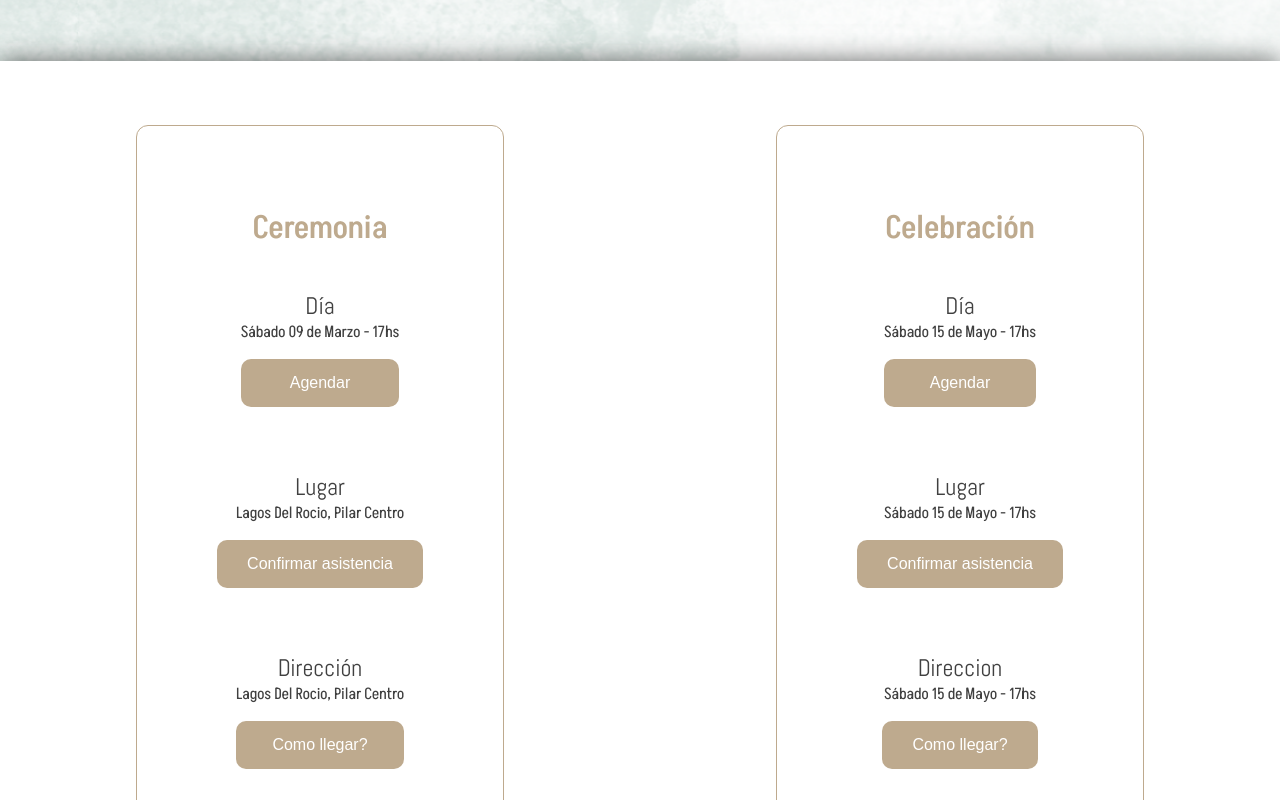
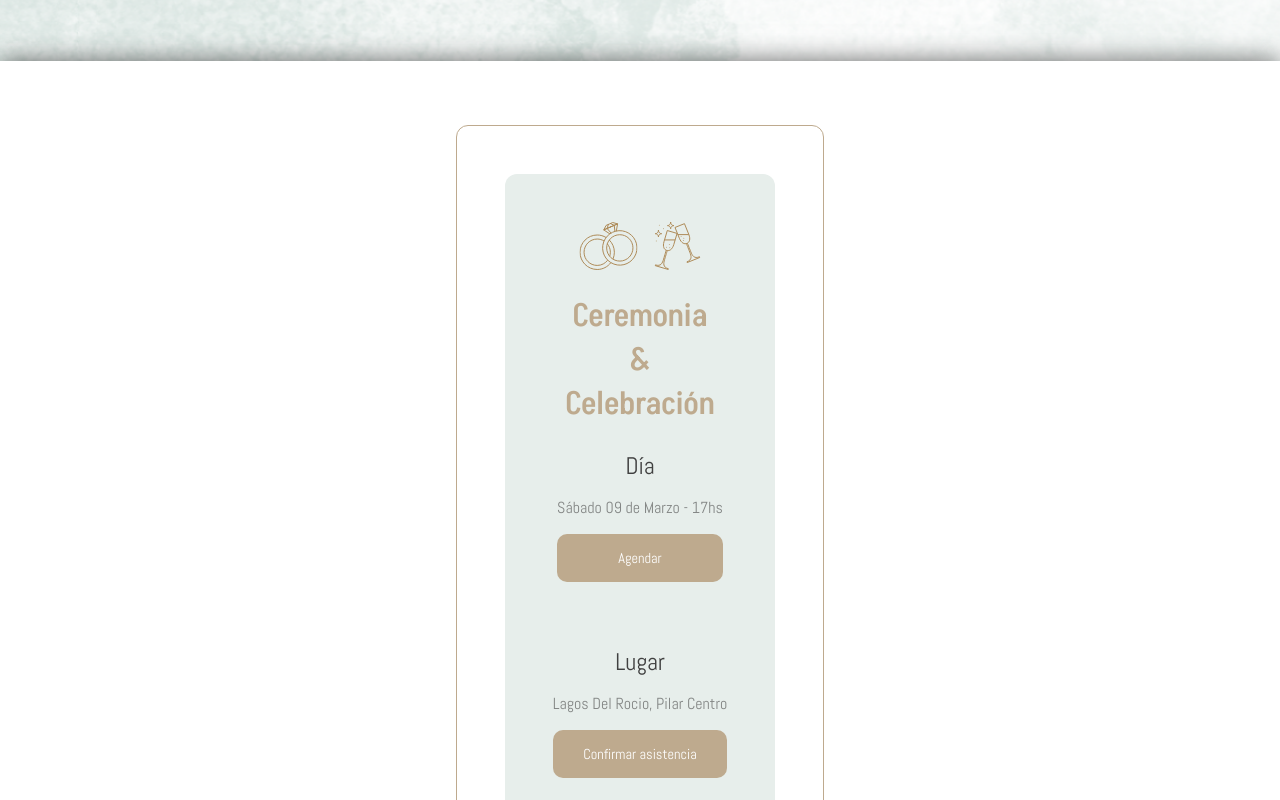
Before and after one commit to joacolarral/pili-y-gonza, a React (Create React App) app: page / in a window 1280 px wide. Shown: the part 1120-1920 px from the top of the page. Built offline with nearby package versions, Linux system fonts and the light colour scheme.

Commit message:
updated information view

```diff
--- a/src/App.scss
+++ b/src/App.scss
@@ -38,6 +38,12 @@
     margin: 0;
     font-size: 1rem;
     font-weight: 400;
+    font-family: "Abel";
+  }
+
+  button {
+    font-family: "Abel";
+    font-size: 0.9rem;
   }
 }
 
--- /dev/null
+++ b/src/icons/cups.js
@@ -0,0 +1,90 @@
+import React from "react";
+
+export default function Cups() {
+  return (
+    <svg
+      width="59"
+      height="48"
+      viewBox="0 0 59 48"
+      fill="none"
+      xmlns="http://www.w3.org/2000/svg"
+    >
+      <g clip-path="url(#clip0_1_987)">
+        <path
+          d="M56.9331 31.8154C60.1862 22.8741 55.6014 12.979 46.6927 9.71406C37.784 6.4491 27.9249 11.0507 24.6718 19.9919C21.4187 28.9332 26.0035 38.8283 34.9122 42.0933C43.821 45.3582 53.6801 40.7567 56.9331 31.8154Z"
+          stroke="#AD8955"
+          stroke-width="0.98"
+          stroke-miterlimit="10"
+        />
+        <path
+          d="M52.8546 20.6284C55.7524 27.307 52.715 35.0844 46.0607 37.9928C39.4064 40.9012 31.6573 37.8528 28.7594 31.1741C25.8616 24.4955 28.899 16.7181 35.5533 13.8097C42.2076 10.9012 49.9567 13.9497 52.8546 20.6284Z"
+          stroke="#AD8955"
+          stroke-width="0.98"
+          stroke-miterlimit="10"
+        />
+        <path
+          d="M31.8827 40.632C28.7487 44.79 23.7794 47.4722 18.1876 47.4722C8.71059 47.4722 1.02591 39.7595 1.02591 30.237C1.02591 20.7146 8.71059 13.0018 18.1984 13.0018C21.4611 13.0018 24.5093 13.9175 27.1066 15.5009"
+          stroke="#AD8955"
+          stroke-width="0.98"
+          stroke-miterlimit="10"
+        />
+        <path
+          d="M30.2728 18C33.4175 21.1239 35.3601 25.4542 35.3601 30.237C35.3601 32.6176 34.8771 34.8797 34.0078 36.9479"
+          stroke="#AD8955"
+          stroke-width="0.98"
+          stroke-miterlimit="10"
+        />
+        <path
+          d="M28.7165 38.1544C26.3231 41.3644 22.5022 43.4326 18.1984 43.4326C10.943 43.4326 5.05069 37.5296 5.05069 30.237C5.05069 22.9443 10.9323 17.0413 18.1984 17.0413C20.7206 17.0413 23.0818 17.7522 25.0781 18.991"
+          stroke="#AD8955"
+          stroke-width="0.98"
+          stroke-miterlimit="10"
+        />
+        <path
+          d="M28.3087 21.8025C30.2084 24.0862 31.346 27.0269 31.346 30.237C31.346 31.605 31.1421 32.9192 30.7557 34.158"
+          stroke="#AD8955"
+          stroke-width="0.98"
+          stroke-miterlimit="10"
+        />
+        <path
+          d="M29.3712 2.43445L28.0833 6.46317L31.99 10.9659"
+          stroke="#AD8955"
+          stroke-width="0.98"
+          stroke-linecap="round"
+          stroke-linejoin="round"
+        />
+        <path
+          d="M31.668 4.89049L38.5799 1.86356L33.7287 0.527832L30.4016 1.98205L27.0851 3.43627L24.7561 7.91742L31.668 4.89049Z"
+          stroke="#AD8955"
+          stroke-width="0.98"
+          stroke-linecap="round"
+          stroke-linejoin="round"
+        />
+        <path
+          d="M37.3564 8.87609L38.5799 1.86353L31.668 4.89046L24.7561 7.91738L30.7128 11.7845"
+          stroke="#AD8955"
+          stroke-width="0.98"
+          stroke-linecap="round"
+          stroke-linejoin="round"
+        />
+        <path
+          d="M31.4426 1.52966L35.2528 3.32859L35.886 9.26395"
+          stroke="#AD8955"
+          stroke-width="0.98"
+          stroke-linecap="round"
+          stroke-linejoin="round"
+        />
+      </g>
+      <defs>
+        <clipPath id="clip0_1_987">
+          <rect
+            width="58"
+            height="48"
+            fill="white"
+            transform="translate(0.5)"
+          />
+        </clipPath>
+      </defs>
+    </svg>
+  );
+}
--- /dev/null
+++ b/src/icons/rings.js
@@ -0,0 +1,112 @@
+import React from "react";
+
+export default function Cups() {
+  return (
+    <svg
+      width="47"
+      height="48"
+      viewBox="0 0 47 48"
+      fill="none"
+      xmlns="http://www.w3.org/2000/svg"
+    >
+      <g clip-path="url(#clip0_1_1016)">
+        <path
+          d="M13.294 8.53162L9.99834 19.7298C8.58084 24.5493 10.0515 27.6412 12.7447 28.4386C15.4468 29.2359 18.3527 27.4375 19.7702 22.6091L23.0659 11.4109L13.2852 8.53162H13.294Z"
+          stroke="#AD8955"
+          stroke-width="0.98"
+          stroke-miterlimit="10"
+        />
+        <path
+          d="M12.222 28.288C12.222 28.288 10.7868 32.9923 9.58195 37.103C8.37708 41.2138 6.98616 44.5803 1.30731 42.9148L1.10355 43.5969L14.2331 47.4596L14.4369 46.7774C8.75803 45.103 9.42248 41.515 10.6274 37.4131C11.8322 33.3024 13.2674 28.598 13.2674 28.598"
+          stroke="#AD8955"
+          stroke-width="0.98"
+          stroke-miterlimit="10"
+        />
+        <path
+          d="M10.521 17.9314H21.1523"
+          stroke="#AD8955"
+          stroke-width="0.98"
+          stroke-miterlimit="10"
+        />
+        <path
+          d="M16.6429 0.434082C16.6429 2.19709 15.2165 3.61459 13.4623 3.61459C15.2254 3.61459 16.6429 5.04095 16.6429 6.7951C16.6429 5.03209 18.0692 3.61459 19.8234 3.61459C18.0604 3.61459 16.6429 2.18823 16.6429 0.434082Z"
+          stroke="#AD8955"
+          stroke-width="0.98"
+          stroke-linecap="round"
+          stroke-linejoin="round"
+        />
+        <path
+          d="M4.45238 8.51379C4.45238 10.2768 3.02603 11.6943 1.27187 11.6943C3.03489 11.6943 4.45238 13.1207 4.45238 14.8748C4.45238 13.1118 5.87874 11.6943 7.63289 11.6943C5.86988 11.6943 4.45238 10.2679 4.45238 8.51379Z"
+          stroke="#AD8955"
+          stroke-width="0.98"
+          stroke-linecap="round"
+          stroke-linejoin="round"
+        />
+        <path
+          d="M9.92747 6.81283C9.92747 7.07861 9.70598 7.30009 9.4402 7.30009C9.17442 7.30009 8.95294 7.07861 8.95294 6.81283C8.95294 6.54705 9.17442 6.32556 9.4402 6.32556C9.70598 6.32556 9.92747 6.54705 9.92747 6.81283Z"
+          fill="#AD8955"
+        />
+        <path
+          d="M5.85216 3.13619C5.85216 3.40197 5.63068 3.62346 5.3649 3.62346C5.09912 3.62346 4.87763 3.40197 4.87763 3.13619C4.87763 2.87041 5.09912 2.64893 5.3649 2.64893C5.63068 2.64893 5.85216 2.87041 5.85216 3.13619Z"
+          fill="#AD8955"
+        />
+        <path
+          d="M2.74253 19.0565C2.74253 19.3223 2.52104 19.5437 2.25526 19.5437C1.98948 19.5437 1.768 19.3223 1.768 19.0565C1.768 18.7907 1.98948 18.5692 2.25526 18.5692C2.52104 18.5692 2.74253 18.7907 2.74253 19.0565Z"
+          fill="#AD8955"
+        />
+        <path
+          d="M27.6107 14.6357C27.6107 14.9015 27.3893 15.123 27.1235 15.123C26.8577 15.123 26.6362 14.9015 26.6362 14.6357C26.6362 14.3699 26.8577 14.1484 27.1235 14.1484C27.3893 14.1484 27.6107 14.3699 27.6107 14.6357Z"
+          fill="#AD8955"
+        />
+        <path
+          d="M29.8256 18.5781C29.8256 18.8439 29.6041 19.0653 29.3383 19.0653C29.0725 19.0653 28.8511 18.8439 28.8511 18.5781C28.8511 18.3123 29.0725 18.0908 29.3383 18.0908C29.6041 18.0908 29.8256 18.3123 29.8256 18.5781Z"
+          fill="#AD8955"
+        />
+        <path
+          d="M13.1168 25.2757C13.1168 25.5415 12.8953 25.763 12.6296 25.763C12.3638 25.763 12.1423 25.5415 12.1423 25.2757C12.1423 25.0099 12.3638 24.7885 12.6296 24.7885C12.8953 24.7885 13.1168 25.0099 13.1168 25.2757Z"
+          fill="#AD8955"
+        />
+        <path
+          d="M16.2973 25.7541C16.2973 26.0199 16.0759 26.2414 15.8101 26.2414C15.5443 26.2414 15.3228 26.0199 15.3228 25.7541C15.3228 25.4883 15.5443 25.2668 15.8101 25.2668C16.0759 25.2668 16.2973 25.4883 16.2973 25.7541Z"
+          fill="#AD8955"
+        />
+        <path
+          d="M30.3128 16.2746C30.3128 16.5404 30.0914 16.7619 29.8256 16.7619C29.5598 16.7619 29.3383 16.5404 29.3383 16.2746C29.3383 16.0088 29.5598 15.7874 29.8256 15.7874C30.0914 15.7874 30.3128 16.0088 30.3128 16.2746Z"
+          fill="#AD8955"
+        />
+        <path
+          d="M15.8101 22.4497C15.8101 22.7154 15.5886 22.9369 15.3228 22.9369C15.057 22.9369 14.8356 22.7154 14.8356 22.4497C14.8356 22.1839 15.057 21.9624 15.3228 21.9624C15.5886 21.9624 15.8101 22.1839 15.8101 22.4497Z"
+          fill="#AD8955"
+        />
+        <path
+          d="M21.0017 5.4574L25.3605 16.2924C27.2387 20.9613 30.304 22.4674 32.9175 21.422C35.531 20.3677 36.6916 17.1606 34.8134 12.4917L30.4546 1.65674L21.0017 5.4574Z"
+          stroke="#AD8955"
+          stroke-width="0.98"
+          stroke-miterlimit="10"
+        />
+        <path
+          d="M32.4037 21.6257C32.4037 21.6257 34.2021 26.206 35.7968 30.1839C37.3915 34.1529 38.3926 37.6612 32.9086 39.876L33.1744 40.5404L45.8699 35.4375L45.6041 34.773C40.1113 36.979 38.4103 33.7542 36.8068 29.7852C35.2121 25.8162 33.4136 21.2271 33.4136 21.2271"
+          stroke="#AD8955"
+          stroke-width="0.98"
+          stroke-miterlimit="10"
+        />
+        <path
+          d="M23.8721 12.6069H34.8134"
+          stroke="#AD8955"
+          stroke-width="0.98"
+          stroke-miterlimit="10"
+        />
+      </g>
+      <defs>
+        <clipPath id="clip0_1_1016">
+          <rect
+            width="45.8738"
+            height="48"
+            fill="white"
+            transform="translate(0.563126)"
+          />
+        </clipPath>
+      </defs>
+    </svg>
+  );
+}
--- a/src/view/Information/Information.module.scss
+++ b/src/view/Information/Information.module.scss
@@ -2,7 +2,7 @@
 
 .container {
   display: grid;
-  grid-template-columns: 1fr 1fr;
+  grid-template-columns: 1fr;
   justify-items: center;
 
   @media (max-width: 768px) {
@@ -12,17 +12,21 @@
 
 .largeCardContainer {
   border: 1px solid $primary-color;
-  padding: 2rem;
+  padding: 3rem;
   border-radius: 12px;
-  max-width: 350px;
+
   .content {
-    background-color: $backgroundColorPrimary;
+    background-color: $backgroundColorSecondary;
     padding: 3rem;
     border-radius: 12px;
+    display: flex;
+    flex-direction: column;
+    align-items: center;
   }
 
   h1 {
-    margin-bottom: 2.5rem;
+    margin: 1.5rem 0;
+    width: 160px;
   }
 
   .details {
@@ -38,9 +42,19 @@
     flex-direction: column;
     align-items: center;
     gap: 1rem;
+
+    p {
+      color: rgba(64, 64, 64, 0.6);
+    }
   }
 
   button {
     width: 100%;
   }
 }
+
+.icons {
+  display: flex;
+  justify-content: center;
+  gap: 1rem;
+}
--- a/src/view/Information/LargeCard.js
+++ b/src/view/Information/LargeCard.js
@@ -3,19 +3,18 @@ import PropTypes from "prop-types";
 import Button from "../../components/Button";
 import styles from "./Information.module.scss";
 
-export default function LargeCard({ title, details }) {
+export default function LargeCard({ title, details, icon }) {
   return (
     <div className={styles.largeCardContainer}>
       <div className={styles.content}>
+        {icon}
         <h1>{title}</h1>
         <div className={styles.details}>
           {details.map((detail) => {
             return (
               <div key={detail.title} className={styles.detailsContainer}>
-                <div>
-                  <h2>{detail.title}</h2>
-                  <p>{detail.description}</p>
-                </div>
+                <h2>{detail.title}</h2>
+                <p>{detail.description}</p>
                 <Button onClick={detail.onClick}>{detail.buttonLabel}</Button>
               </div>
             );
@@ -36,8 +35,10 @@ LargeCard.propTypes = {
       buttonLabel: PropTypes.string,
     })
   ).isRequired,
+  icon: PropTypes.elementType,
 };
 
 LargeCard.defaultProps = {
   details: [],
+  icon: null,
 };
--- a/src/view/Information/index.js
+++ b/src/view/Information/index.js
@@ -1,9 +1,11 @@
-import React, { useState } from "react";
+import React, { useMemo, useState } from "react";
 import Section from "../../components/Section";
 import styles from "./Information.module.scss";
 import LargeCard from "./LargeCard";
 import Modal from "../../components/Modal";
 import ConfirmAssitanceModal from "../../components/Modal/ModalForm/ConfirmAssitance";
+import Rings from "../../icons/rings.js";
+import Cups from "../../icons/cups.js";
 
 export default function Information() {
   const [modalContent, setModalContent] = useState(null);
@@ -48,31 +50,43 @@ export default function Information() {
       onClick: openGoogleMaps,
     },
   ];
-  const celebration = [
-    {
-      title: "Día",
-      description: "Sábado 15 de Mayo - 17hs",
-      buttonLabel: "Agendar",
-      onClick: () => {},
-    },
-    {
-      title: "Lugar",
-      description: "Sábado 15 de Mayo - 17hs",
-      buttonLabel: "Confirmar asistencia",
-      onClick: () => {},
-    },
-    {
-      title: "Direccion",
-      description: "Sábado 15 de Mayo - 17hs",
-      buttonLabel: "Como llegar?",
-      onClick: () => {},
-    },
-  ];
+  // const celebration = [
+  //   {
+  //     title: "Día",
+  //     description: "Sábado 15 de Mayo - 17hs",
+  //     buttonLabel: "Agendar",
+  //     onClick: () => {},
+  //   },
+  //   {
+  //     title: "Lugar",
+  //     description: "Sábado 15 de Mayo - 17hs",
+  //     buttonLabel: "Confirmar asistencia",
+  //     onClick: () => {},
+  //   },
+  //   {
+  //     title: "Direccion",
+  //     description: "Sábado 15 de Mayo - 17hs",
+  //     buttonLabel: "Como llegar?",
+  //     onClick: () => {},
+  //   },
+  // ];
+
+  const icons = (
+    <div className={styles.icons}>
+      <Cups />
+      <Rings />
+    </div>
+  );
+
   return (
     <Section>
       <div className={styles.container}>
-        <LargeCard title="Ceremonia" details={ceremony} />
-        <LargeCard title="Celebración" details={celebration} />
+        {/* <LargeCard title="Ceremonia" details={ceremony} /> */}
+        <LargeCard
+          icon={icons}
+          title={`Ceremonia & Celebración`}
+          details={ceremony}
+        />
       </div>
       <Modal isOpen={modalContent !== null} onClose={closeModal}>
         {modalContent}
```
